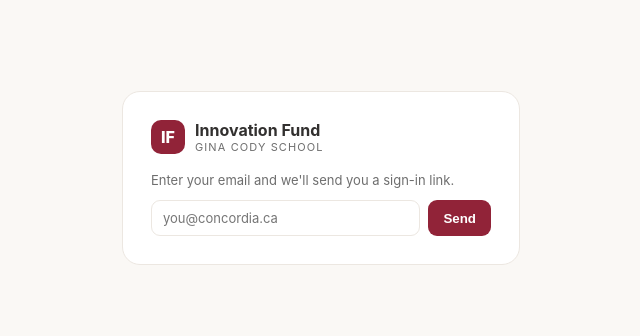
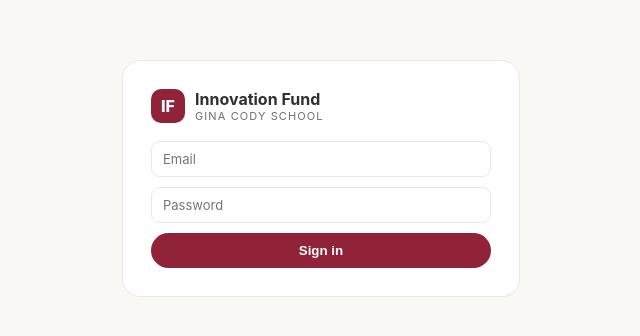
Before and after one commit to safeter/IF-Dashboard, a React (Vite) app: page / in a window 1280 px wide. Shown: the part 230-566 px from the top of the page, without its empty margins (319-959 px from the left). Built offline with nearby package versions, Linux system fonts and the light colour scheme; no server answers.

Commit message:
Update Login component for email/password sign-in
Refactor login component to use email and password for authentication instead of OTP.

```diff
--- a/src/main.jsx
+++ b/src/main.jsx
@@ -9,12 +9,17 @@
 
 function Login() {
   const [email, setEmail] = useState("");
-  const [sent, setSent] = useState(false);
-  const magic = () => {
-    if (!email.trim()) return;
-    supabase.auth.signInWithOtp({ email: email.trim(), options: { emailRedirectTo: window.location.origin } });
-    setSent(true);
+  const [pw, setPw] = useState("");
+  const [err, setErr] = useState("");
+  const [busy, setBusy] = useState(false);
+  const go = async () => {
+    if (!email.trim() || !pw) return;
+    setBusy(true); setErr("");
+    const { error } = await supabase.auth.signInWithPassword({ email: email.trim(), password: pw });
+    if (error) setErr(error.message);
+    setBusy(false);
   };
+  const field = { width: "100%", padding: "9px 11px", border: "1px solid #ECE7E1", borderRadius: 9, fontFamily: "inherit", fontSize: 13, marginBottom: 10, boxSizing: "border-box" };
   return (
     <div style={{ minHeight: "100vh", background: PAPER, display: "grid", placeItems: "center", fontFamily: "Inter, system-ui, sans-serif", color: INK }}>
       <div style={{ width: 340, background: "#fff", border: "1px solid #ECE7E1", borderRadius: 18, padding: 28 }}>
@@ -25,17 +30,13 @@
             <div style={{ fontSize: 11, color: "#6E6E6E", letterSpacing: ".1em", textTransform: "uppercase" }}>Gina Cody School</div>
           </div>
         </div>
-        <div style={{ fontSize: 13, color: "#6E6E6E", marginBottom: 12 }}>Enter your email and we'll send you a sign-in link.</div>
-        {sent ? (
-          <div style={{ fontSize: 13, color: "#508212" }}>Check your inbox for the sign-in link.</div>
-        ) : (
-          <div style={{ display: "flex", gap: 8 }}>
-            <input value={email} onChange={(e) => setEmail(e.target.value)} placeholder="you@concordia.ca"
-              onKeyDown={(e) => { if (e.key === "Enter") magic(); }}
-              style={{ flex: 1, padding: "9px 11px", border: "1px solid #ECE7E1", borderRadius: 9, fontFamily: "inherit", fontSize: 13 }} />
-            <button onClick={magic} style={{ padding: "9px 15px", borderRadius: 9, border: "none", background: BURGUNDY, color: "#fff", fontWeight: 600, cursor: "pointer" }}>Send</button>
-          </div>
-        )}
+        <input value={email} onChange={(e) => setEmail(e.target.value)} placeholder="Email" type="email" autoComplete="username" style={field} />
+        <input value={pw} onChange={(e) => setPw(e.target.value)} placeholder="Password" type="password" autoComplete="current-password"
+          onKeyDown={(e) => { if (e.key === "Enter") go(); }} style={field} />
+        {err && <div style={{ fontSize: 12.5, color: "#DA3A16", marginBottom: 10 }}>{err}</div>}
+        <button onClick={go} disabled={busy} style={{ width: "100%", padding: "10px 14px", borderRadius: 999, border: "none", background: BURGUNDY, color: "#fff", fontWeight: 600, cursor: busy ? "default" : "pointer", opacity: busy ? 0.7 : 1 }}>
+          {busy ? "Signing in…" : "Sign in"}
+        </button>
       </div>
     </div>
   );
```
